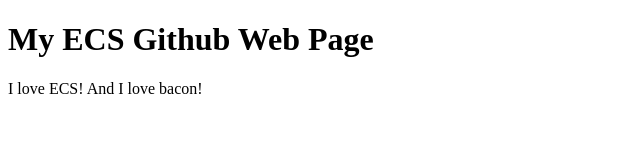
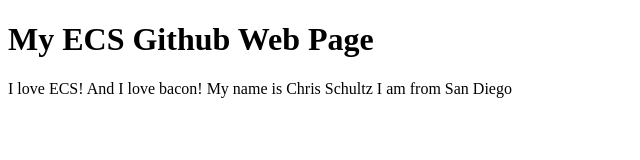
Before and after one commit to sdschultzie/sdschultzie.github.io, a plain HTML site: page index.html in a window 1280 px wide. Shown: the whole page, without its empty margins (0-640 px from the left). Drawn offline with Linux system fonts and the light colour scheme.

Commit message:
Update index.html

```diff
--- a/index.html
+++ b/index.html
@@ -4,7 +4,9 @@
 <body>
 
 <h1>My ECS Github Web Page</h1>
-<p>I love ECS! And I love bacon!</p>
+  <p1>I love ECS! And I love bacon!</p1>
+  <p2>My name is Chris Schultz</p2>
+  <p3>I am from San Diego</p3>
 
 </body>
 </html>
```
